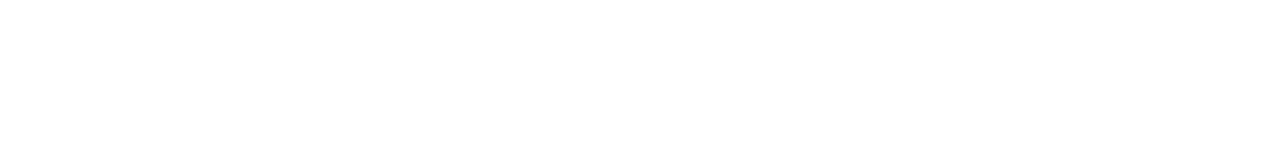
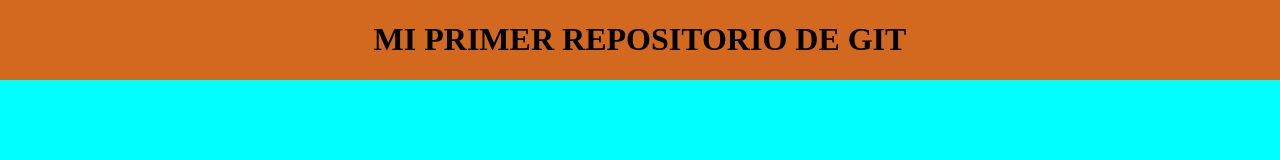
Before and after one commit to Lolotron81/Primera-Pagina-Web-con-Git, a plain HTML site: page index.html in a window 1280 px wide. Drawn offline with Linux system fonts and the light colour scheme.

Commit message:
Hemos creado dos Flex y puesto el título

```diff
--- a/index.html
+++ b/index.html
@@ -5,8 +5,11 @@
     <meta http-equiv="X-UA-Compatible" content="IE=edge">
     <meta name="viewport" content="width=device-width, initial-scale=1.0">
     <title>Mi primer Repositorio de Git</title>
+    <link rel="stylesheet" href="./styles/style.css"
 </head>
 <body>
-
+    <header class="cabecera">
+        <h1>MI PRIMER REPOSITORIO DE GIT</h1>
+    </header>
 </body>
 </html>
--- /dev/null
+++ b/styles/style.css
@@ -0,0 +1,11 @@
+body {
+    background-color: aqua;
+    margin: 0;
+}
+
+.cabecera {
+    display: flex;
+    background-color: chocolate;
+    justify-content: center;
+    align-items: center;
+}
```
